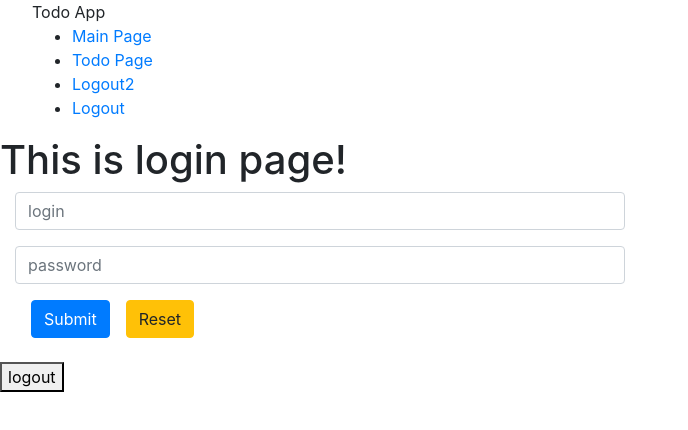
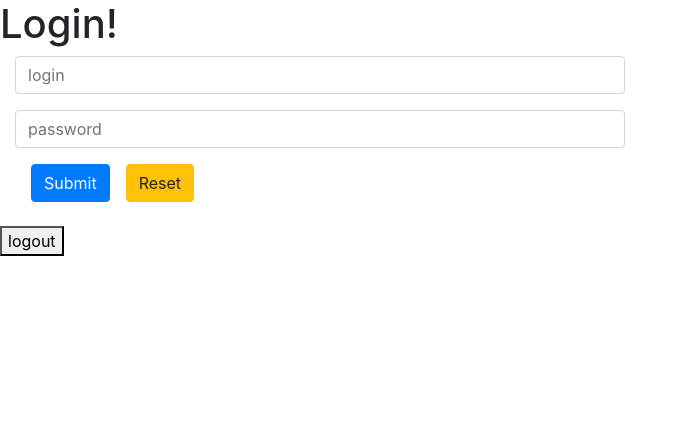
Before and after one commit to ly-anna/todo-dsr, a React (Create React App) app: page /login in a window 1280 px wide. Shown: the top 430 px of the page, without its empty margins (0-688 px from the left). Built offline with nearby package versions, Linux system fonts and the light colour scheme.

Commit message:
feat: authentication done

```diff
--- a/src/App.js
+++ b/src/App.js
@@ -1,25 +1,39 @@
 import React from 'react';
 import { BrowserRouter as Router } from 'react-router-dom';
 import { connect } from 'react-redux';
-import LoginPage from './views/LoginPage copy';
+// import LoginPage from './views/LoginPage copy';
 
 import Navbar from './components/Navbar';
 // import MainPage from './views/MainPage';
 // import Todo from './views/TodoPage';
 import useRoutes from './routes';
+// import authentication from './redux/authentication.reducer';
 
-function App() {
+function App(props) {
   // const { login, logout} = useAuth()
-  const isAuthenticated = true;
-  const routes = useRoutes(isAuthenticated);
+  // const loggingIn = true;
+  // const { loggingIn } = props;
+  const { loggedIn } = props;
 
+  const routes = useRoutes(loggedIn);
+  console.log('loggedIn', loggedIn);
   return (
     <Router>
-      {isAuthenticated && <Navbar />}
-      <LoginPage />
+      {loggedIn && <Navbar />}
       <div>{routes}</div>
     </Router>
   );
 }
 
-export default App;
+function mapState(state) {
+  const { loggedIn } = state.authentication;
+  console.log('state map', state);
+  console.log('loggedIn map', loggedIn);
+  return { loggedIn };
+}
+
+const actionCreators = {};
+
+export default connect(mapState, actionCreators)(App);
+
+// export default App;
--- a/src/components/Navbar.js
+++ b/src/components/Navbar.js
@@ -27,7 +27,7 @@ const Navbar = () => {
             <NavLink to="/login">Logout2</NavLink>
           </li>
           <li>
-            <a href="/" onClick={userService.logout}>
+            <a href="/" onClick={userService.logoutFromServer}>
               Logout
             </a>
           </li>
--- a/src/redux/actions.js
+++ b/src/redux/actions.js
@@ -4,7 +4,11 @@ import { userService } from './services';
 
 const history = createBrowserHistory();
 
-function login(username, password) {
+function loginAction(values, setSubmitting) {
+  const { login, password } = values;
+  console.log('loginAction before - values', values);
+  console.log('loginAction before - username', login);
+
   function request(user) {
     return { type: userConstants.LOGIN_REQUEST, user };
   }
@@ -15,11 +19,13 @@ function login(username, password) {
     return { type: userConstants.LOGIN_FAILURE, error };
   }
   return (dispatch) => {
-    dispatch(request({ username }));
-
-    userService.login(username, password).then(
-      (user) => {
-        dispatch(success(user));
+    dispatch(request(login));
+    console.log('dispatch(request - username', login);
+    console.log('dispatch(request - values', values);
+    userService.loginToServer(values, setSubmitting).then(
+      (res) => {
+        console.log('>>>>>>res', res);
+        dispatch(success(login));
         history.push('/');
       },
       (error) => {
@@ -29,12 +35,12 @@ function login(username, password) {
   };
 }
 
-function logout() {
+function logoutAction() {
   userService.logout();
   return { type: userConstants.LOGOUT };
 }
 
 export const userActions = {
-  login,
-  logout,
+  loginAction,
+  logoutAction,
 };
--- a/src/redux/reducers.js
+++ b/src/redux/authentication.reducer.js
@@ -1,10 +1,11 @@
 import { userConstants } from './constants';
 
-
 const user = JSON.parse(localStorage.getItem('user'));
+console.log('user', user);
 const initialState = user ? { loggedIn: true, user } : {};
 
-export default function rootReducer(state = initialState, action) {
+function authentication(state = initialState, action) {
+  console.log('state', state);
   switch (action.type) {
     case userConstants.LOGIN_REQUEST:
       return {
@@ -24,3 +25,5 @@ export default function rootReducer(state = initialState, action) {
       return state;
   }
 }
+
+export default authentication;
--- /dev/null
+++ b/src/redux/rootReducer.js
@@ -0,0 +1,9 @@
+import { combineReducers } from 'redux';
+
+import authentication from './authentication.reducer';
+
+const rootReducer = combineReducers({
+  authentication,
+});
+
+export default rootReducer;
--- a/src/redux/services.js
+++ b/src/redux/services.js
@@ -22,7 +22,8 @@ axios.defaults.withCredentials = true;
 //     });
 // }
 
-function login(values, setSubmitting) {
+function loginToServer(values, setSubmitting) {
+  console.log('values', values);
   return axios
     .post(`${appConstants.appUrl}/login`, values)
     .then((res) => {
@@ -58,7 +59,7 @@ function login(values, setSubmitting) {
 //     });
 // };
 
-const logout = () => {
+const logoutFromServer = () => {
   localStorage.removeItem('user');
   axios
     .post(`${appConstants.appUrl}/logout`)
@@ -90,6 +91,6 @@ const logout = () => {
 // }
 
 export const userService = {
-  login,
-  logout,
+  loginToServer,
+  logoutFromServer,
 };
--- a/src/redux/store.js
+++ b/src/redux/store.js
@@ -1,7 +1,7 @@
 import { createStore, applyMiddleware } from 'redux';
 import thunkMiddleware from 'redux-thunk';
 import { createLogger } from 'redux-logger';
-import rootReducer from './reducers';
+import rootReducer from './rootReducer';
 
 const loggerMiddleware = createLogger();
 
--- a/src/routes.js
+++ b/src/routes.js
@@ -3,10 +3,10 @@ import { Switch, Route, Redirect } from 'react-router-dom';
 
 import MainPage from './views/MainPage';
 import TodoPage from './views/TodoPage';
-import { LoginPage } from './views/LoginPage';
+import LoginPage from './views/LoginPage copy';
 
-const useRoutes = (isAuthenticated) => {
-  if (isAuthenticated) {
+const useRoutes = (loggingIn) => {
+  if (loggingIn) {
     return (
       <Switch>
         <Route path="/" exact>
--- a/src/views/LoginPage copy.js
+++ b/src/views/LoginPage copy.js
@@ -2,6 +2,8 @@ import React from 'react';
 import { Formik, Field, Form } from 'formik';
 import axios from 'axios';
 import { userService } from '../redux/services';
+import { connect } from 'react-redux';
+import { userActions } from '../redux/actions';
 
 // import { createBrowserHistory } from 'history';
 // import { Redirect } from 'react-router-dom'
@@ -16,14 +18,47 @@ XMLHttpRequest from a different domain cannot set cookie
 
 // const history = createBrowserHistory();
 
-const LoginPage = () => {
+class LoginPage extends React.Component {
+  constructor(props) {
+    super(props);
+
+    // this.props.logout();
+
+    this.state = {
+      login: '',
+      password: '',
+      // setSubmitting: false,
+    };
+  }
+
+  // handleSubmit2(e) {
+  //   e.preventDefault();
+
+  //   this.setState({ setSubmitting: true });
+  //   const { login, password } = this.state;
+  //   if (login && password) {
+  //     this.props.loginAction(login, password);
+  //   }
+  // }
+
+  handleSubmit = (values, { props = this.props, setSubmitting }) => {
+    props.loginAction(values, setSubmitting);
+    // setSubmitting(false);
+    return console.log('props.loginAction(values)', values);
+  };
+
+  render() {
     return (
       <div>
-      <h1>This is login page!</h1>
+        <h1>Login!</h1>
         <Formik
           initialValues={{ login: '', password: '' }}
-        onSubmit={(values, { setSubmitting }) => {
-          userService.login(values, setSubmitting);
+          onSubmit={this.handleSubmit}
+          // onSubmit={(values, { setSubmitting }) => {
+          //   userService.loginToServer(values, setSubmitting)
+          // rootReducer(loginAction);
+          // this.props.dispatch(userService.loginToServer(values, setSubmitting));
+          // this.setState({ isAuthenticated: true });
 
           /*
         Formik will set up state internally for
@@ -51,7 +86,7 @@ const LoginPage = () => {
           //   .catch((error) => {
           //     console.log(error);
           //   });
-        }}
+          // }}
         >
           {({
             values,
@@ -87,7 +122,11 @@ const LoginPage = () => {
                 placeholder="password"
                 required
               />
-            <button className="btn btn-primary mx-sm-3 mb-2" type="submit" disabled={isSubmitting}>
+              <button
+                className="btn btn-primary mx-sm-3 mb-2"
+                type="submit"
+                disabled={isSubmitting}
+              >
                 Submit
               </button>
               <button className="btn btn-warning mb-2" type="reset" disabled={isSubmitting}>
@@ -115,5 +154,34 @@ const LoginPage = () => {
         </button>
       </div>
     );
+  }
+}
+
+// const mapStateToProps = (state) => ({
+//   loggingIn: state.authentication,
+// });
+
+// const mapDispatchToProps = {
+//   loginAction: userActions.loginAction,
+//   logoutAction: userActions.logoutAction,
+// };
+
+// export default connect(mapStateToProps, mapDispatchToProps)(LoginPage);
+
+// const mapDispatchToProps = (dispatch) => {
+//   return {
+//       fetchData: (url) => dispatch(itemsFetchData(url))
+//   };
+// };
+
+function mapState(state) {
+  const { loggingIn } = state.authentication;
+  return { loggingIn };
+}
+
+const actionCreators = {
+  loginAction: userActions.loginAction,
+  logoutAction: userActions.logoutAction,
 };
-export default LoginPage;
+
+export default connect(mapState, actionCreators)(LoginPage);
```
Lines whose indentation alone changed are shown as unchanged.
